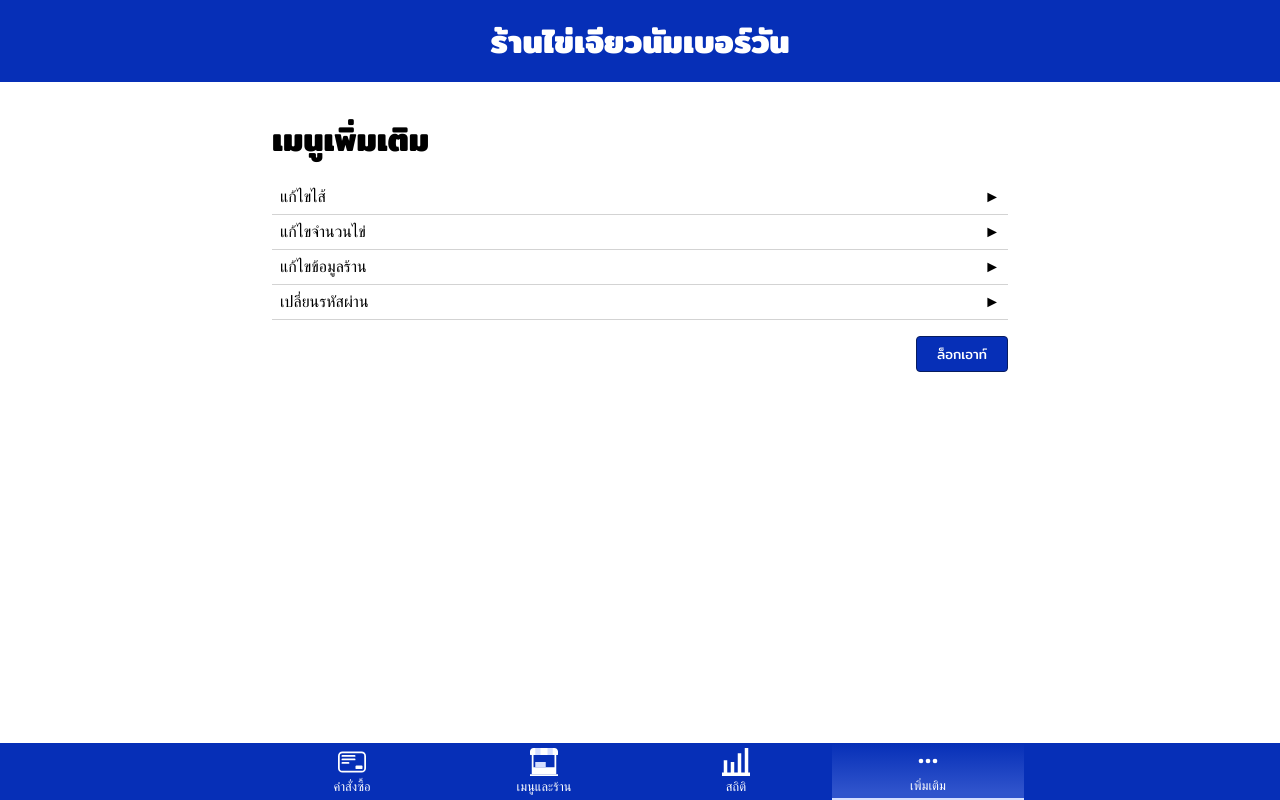
After one commit to NaiNonTH/TheKaijeawProject, a Django app: page /restaurant/more in a window 1280 px wide. The commit adds this page. Run offline with Django 5.2, Linux system fonts and the light colour scheme; the visitor is signed in with stand-in values (Sample User, id 1).

Commit message:
เพิ่มระบบเปลี่ยนรหัสผ่านและแก้ไขข้อมูลร้านผ่านหน้าร้านค้า

```diff
--- a/www/app/static/restaurant/main.css
+++ b/www/app/static/restaurant/main.css
@@ -2,7 +2,7 @@ body {
     padding-bottom: 3rem;
 }
 
-nav {
+.res-nav {
     position: fixed;
     z-index: 99;
     bottom: 0;
@@ -13,7 +13,7 @@ nav {
     color: var(--theme-cl);
 }
 
-nav ul {
+.res-nav ul {
     display: flex;
     align-items: center;
 
@@ -24,11 +24,11 @@ nav ul {
     margin: auto;
 }
 
-nav li {
+.res-nav li {
     flex: 1;
 }
 
-nav button {
+.res-nav button {
     width: 100%;
     border-radius: 0;
     border: none;
@@ -36,14 +36,14 @@ nav button {
     font: inherit;
 }
 
-nav svg {
+.res-nav svg {
     margin: 0.25em auto;
     width: 1.75rem;
     height: 1.75rem;
 }
 
-nav a,
-nav button {
+.res-nav a,
+.res-nav button {
     display: block;
     padding: 0.25rem 0;
     text-align: center;
@@ -53,18 +53,18 @@ nav button {
     font-size: 0.8em;
 }
 
-nav a:hover,
-nav button:hover {
+.res-nav a:hover,
+.res-nav button:hover {
     background: var(--theme-bg-lighter);
 }
 
-nav a > *,
-nav button > * {
+.res-nav a > *,
+.res-nav button > * {
     display: block;
 }
 
-nav li[aria-current="true"] a,
-nav li[aria-current="true"] button {
+.res-nav li[aria-current="true"] a,
+.res-nav li[aria-current="true"] button {
     border-bottom: 2px solid var(--theme-bg-lightest);
     background: linear-gradient(
         #0000,
--- /dev/null
+++ b/www/app/static/restaurant/more.css
@@ -0,0 +1,53 @@
+main > * {
+    margin: 1rem 0;
+}
+
+.nav-list {
+    padding: 0;
+}
+
+.nav-list li {
+    display: block;
+    border-bottom: 1px solid var(--body-bg-lighter);
+}
+
+.nav-list a {
+    display: flex;
+    align-items: center;
+    gap: 1ch;
+
+    padding: 0.5rem;
+    color: inherit;
+    text-decoration: none;
+}
+
+.nav-list a:hover {
+    background: var(--body-bg-lighter);
+}
+
+.nav-list a span {
+    flex: 1;
+}
+
+.nav-list a::after {
+    content: "►";
+}
+
+form {
+    text-align: right;
+}
+
+.sidenote {
+    padding: 0.5rem;
+    border: 1px solid;
+}
+
+.sidenote.success {
+    opacity: 1;
+    background: #caffca;
+    border-color: #388a38;
+
+    display: flex;
+    gap: 0.5ch;
+    align-items: center;
+}
--- a/www/app/templates/restaurant-nav.html
+++ b/www/app/templates/restaurant-nav.html
@@ -1,4 +1,4 @@
-<nav>
+<nav class="res-nav">
     <ul>
         {% with this_url=request.resolver_match.url_name %}
             <li {% if this_url == 'orders_page' %}aria-current="true"{% endif %}>
@@ -19,14 +19,11 @@
                     <span>สถิติ</span>
                 </a>
             </li>
-            <li>
-                <form method="POST" action="{% url 'logout' %}">
-                    <button type="submit">
-                        <svg xmlns="http://www.w3.org/2000/svg" width="800" height="800" viewBox="0 0 52 52" xml:space="preserve" style="fill:var(--theme-cl);""><path d="M21 48.5v-3c0-.8-.7-1.5-1.5-1.5h-10c-.8 0-1.5-.7-1.5-1.5v-33C8 8.7 8.7 8 9.5 8h10c.8 0 1.5-.7 1.5-1.5v-3c0-.8-.7-1.5-1.5-1.5H6C3.8 2 2 3.8 2 6v40c0 2.2 1.8 4 4 4h13.5c.8 0 1.5-.7 1.5-1.5"/><path d="M49.6 27c.6-.6.6-1.5 0-2.1L36.1 11.4c-.6-.6-1.5-.6-2.1 0l-2.1 2.1c-.6.6-.6 1.5 0 2.1l5.6 5.6c.6.6.2 1.7-.7 1.7H15.5c-.8 0-1.5.6-1.5 1.4v3c0 .8.7 1.6 1.5 1.6h21.2c.9 0 1.3 1.1.7 1.7l-5.6 5.6c-.6.6-.6 1.5 0 2.1l2.1 2.1c.6.6 1.5.6 2.1 0z"/></svg>
-                        <span>ล็อกเอาท์</span>
-                    </button>
-                    {% csrf_token %}
-                </form>
+            <li {% if this_url == 'more_page' %}aria-current="true"{% endif %}>
+                <a href="{% url 'more_page' %}">
+                    <svg width="800" height="800" viewBox="0 0 48 48" fill="#fff" xmlns="http://www.w3.org/2000/svg"><circle cx="12" cy="24" r="4" /><circle cx="24" cy="24" r="4" /><circle cx="36" cy="24" r="4" /></svg>
+                    <span>เพิ่มเติม</span>
+                </a>
             </li>
         {% endwith %}
     </ul>
--- /dev/null
+++ b/www/app/templates/restaurant/morepage.html
@@ -0,0 +1,40 @@
+{% load static %}
+
+<!DOCTYPE html>
+<html lang="th">
+<head>
+    {% include '../metadata.html' %}
+    <link rel="stylesheet" href="{% static 'restaurant/main.css' %}">
+    <link rel="stylesheet" href="{% static 'restaurant/more.css' %}">
+    <title>Configuration Page</title>
+</head>
+<body class="restaurant">
+    {% include '../header.html' %}
+    <main>
+        <h1>เมนูเพิ่มเติม</h1>
+        {% if status == "1" %}
+            <p class="sidenote success">
+                แก้ไขข้อมูลเรียบร้อย
+            </p>
+        {% endif %}
+        <nav>
+            <ul class="nav-list">
+                <li><a href="#"><span>แก้ไขไส้</span></a></li>
+                <li><a href="#"><span>แก้ไขจำนวนไข่</span></a></li>
+                <li><a href="{% url 'restaurant_config' %}"><span>แก้ไขข้อมูลร้าน</span></a></li>
+                <li><a href="{% url 'password_config' %}"><span>เปลี่ยนรหัสผ่าน</span></a></li>
+                {% comment '' %}
+                <li><a href="{% url 'fillings_config' %}">แก้ไขไส้</a></li>
+                <li><a href="{% url 'eggs_config' %}">แก้ไขจำนวนไข่</a></li>
+                <li><a href="{% url 'restaurant_config' %}">แก้ไขข้อมูลร้าน</a></li>
+                {% endcomment %}
+            </ul>
+        </nav>
+        <form method="POST" action="{% url 'logout' %}">
+            <button type="submit">ล็อกเอาท์</button>
+            {% csrf_token %}
+        </form>
+    </main>
+    {% include '../restaurant-nav.html' %}
+</body>
+</html>
--- a/www/app/urls.py
+++ b/www/app/urls.py
@@ -13,5 +13,10 @@ urlpatterns = [
     path('restaurant/orders/mark-as-done', views.mark_order_as_done, name="mark_order_as_done"),
     path('restaurant/menus', views.restaurant_menu_page, name="restaurant_menu_page"),
     path('restaurant/menus/update-status', views.update_status, name="update_status"),
-    path('restaurant/statistics', views.statistics_page, name="statistics_page")
+    path('restaurant/statistics', views.statistics_page, name="statistics_page"),
+    path('restaurant/more', views.more_page, name="more_page"),
+    path('restaurant/restaurant', views.restaurant_config, name="restaurant_config"),
+    path('restaurant/change-restaurant-info', views.change_restaurant_info, name="change_restaurant_info"),
+    path('restaurant/password', views.password_config, name="password_config"),
+    path('restaurant/change-password', views.password_change, name="password_change"),
 ]
--- a/www/app/views.py
+++ b/www/app/views.py
@@ -2,13 +2,17 @@ from django.shortcuts import render, redirect
 from django.http import HttpRequest, HttpResponseRedirect
 
 from django.views.decorators.http import require_GET, require_POST
+
 from django.db.models import Q
 from django.db.models.aggregates import Sum, Count
-from django.contrib.auth import authenticate, login, logout
+
+from django.contrib.auth import authenticate, login, logout, update_session_auth_hash
 from django.contrib.auth.decorators import user_passes_test
 
 from .models import Filling, Egg, Order, Restaurant
 from .utils import OrderBuilder, send_order_changes
+
+from . import forms
 
 from datetime import date
 import json
@@ -321,3 +325,82 @@ def statistics_page(request: HttpRequest):
     }
 
     return render(request, "restaurant/statistics.html", context)
+
+@user_passes_test(user_check, login_url='/restaurant/login/')
+def more_page(request: HttpRequest):
+    response = render(request, "restaurant/morepage.html", {
+        "status": request.COOKIES.get("status", 0)
+    })
+    response.delete_cookie("status")
+
+    return response
+
+@user_passes_test(user_check, login_url='/restaurant/login/')
+def restaurant_config(request: HttpRequest):
+    restaurant = Restaurant.objects.last()
+    form = forms.RestaurantForm(instance=restaurant)
+
+    response = render(request, "restaurant/restaurant.html", {
+        "form": form,
+        "status": request.COOKIES.get("status", 0)
+    })
+    response.delete_cookie("status")
+
+    return response
+
+@user_passes_test(user_check, login_url='/restaurant/login/')
+@require_POST
+def change_restaurant_info(request: HttpRequest):
+    restaurant = Restaurant.objects.last()
+    form = forms.RestaurantForm(request.POST)
+
+
+    if form.is_valid():
+        restaurant.queue_capacity = request.POST["queue_capacity"]
+        restaurant.max_fillings = request.POST["max_fillings"]
+        restaurant.save()
+
+        response = redirect("/restaurant/more")
+        response.set_cookie("status", 1)
+    else:
+        response = redirect("/restaurant/restaurant")
+        response.set_cookie("status", -1)
+
+    return response
+
+@user_passes_test(user_check, login_url='/restaurant/login/')
+def password_config(request: HttpRequest):
+    context = {
+        "status": request.COOKIES.get("status", 0)
+    }
+
+    response = render(request, "restaurant/password.html", context)
+    response.delete_cookie("status")
+
+    return response
+
+@user_passes_test(user_check, login_url='/restaurant/login/')
+@require_POST
+def password_change(request:HttpRequest):
+    current_password = request.POST['current-password']
+
+    response = redirect("/restaurant/password")
+
+    if request.user.check_password(current_password):
+        new_password_one = request.POST['new-password']
+        new_password_two = request.POST['new-password-confirm']
+
+        if (new_password_one == new_password_two):
+            request.user.set_password(new_password_one)
+            request.user.save()
+            update_session_auth_hash(request, request.user)
+
+            response = redirect("/restaurant/more")
+            response.set_cookie("status", 1)
+        else:
+            response.set_cookie("status", -1)
+
+    else:
+        response.set_cookie("status", -2)
+
+    return response
```
Also changed, not shown: www/app/forms.py (added, +15 -0 lines), www/app/models.py (+10 -0 lines), www/app/static/restaurant/config.css (added, +41 -0 lines), www/app/templates/restaurant/password.html (added, +45 -0 lines), www/app/templates/restaurant/restaurant.html (added, +29 -0 lines), www/app/migrations/0001_initial.py, www/app/migrations/0002_alter_egg_amount_alter_egg_price_and_more.py (deleted), www/app/migrations/0003_restaurant_max_fillings_and_more.py (deleted), www/app/migrations/0004_alter_order_egg_amount.py (deleted), www/app/migrations/0005_alter_filling_name.py (deleted).
